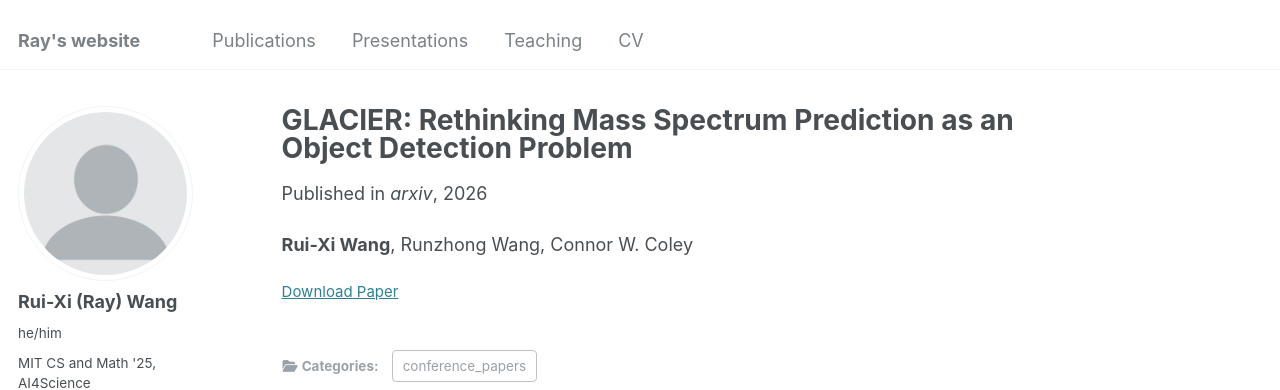
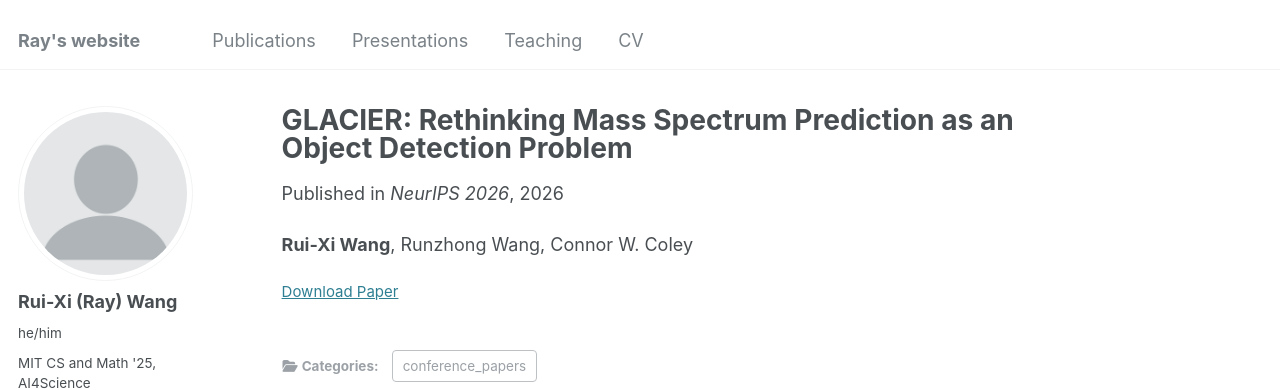
Before and after one commit to RuiXiWangTW/RuiXiWangTW.github.io, a Jekyll site: the page built from _publications/2026-06-28-GLACIER.md, in a window 1280 px wide and 1028 px high. Shown: the top 390 px of the window. Built offline with Jekyll 4.4.1, drawn with Linux system fonts in a browser that asks for light colours; some web fonts are replaced.

Commit message:
update publication venue

```diff
--- a/_publications/2026-05-06-GLACIER.md
+++ b/_publications/2026-06-28-GLACIER.md
@@ -3,7 +3,7 @@ title: "GLACIER: Rethinking Mass Spectrum Prediction as an Object Detection Prob
 collection: publications
 category: conference_papers
 date: 2026-06-28
-venue: arxiv
+venue: NeurIPS 2026
 paperurl: 'https://arxiv.org/abs/2606.29161'
 ---
 **Rui-Xi Wang**, Runzhong Wang, Connor W. Coley
```
